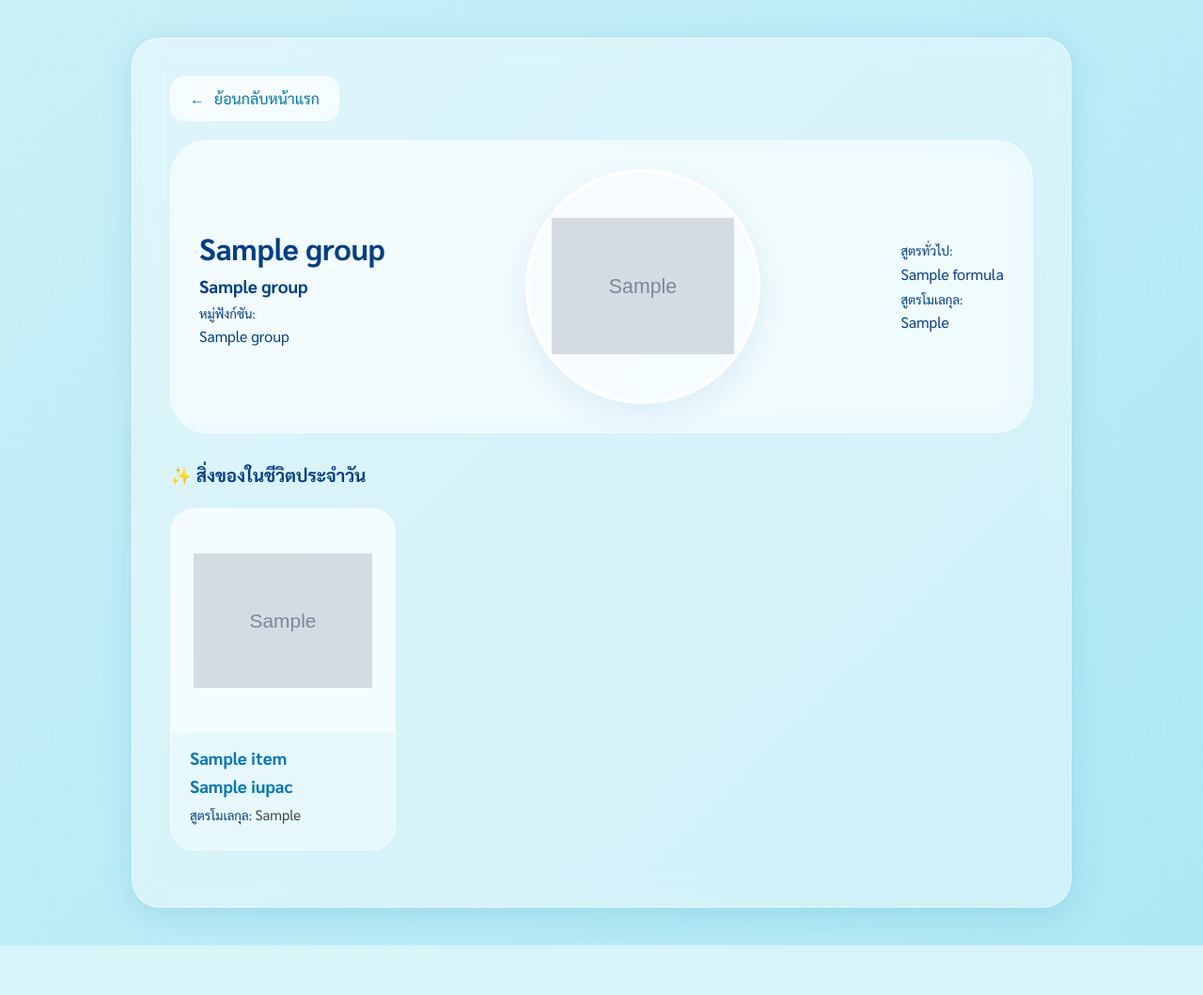
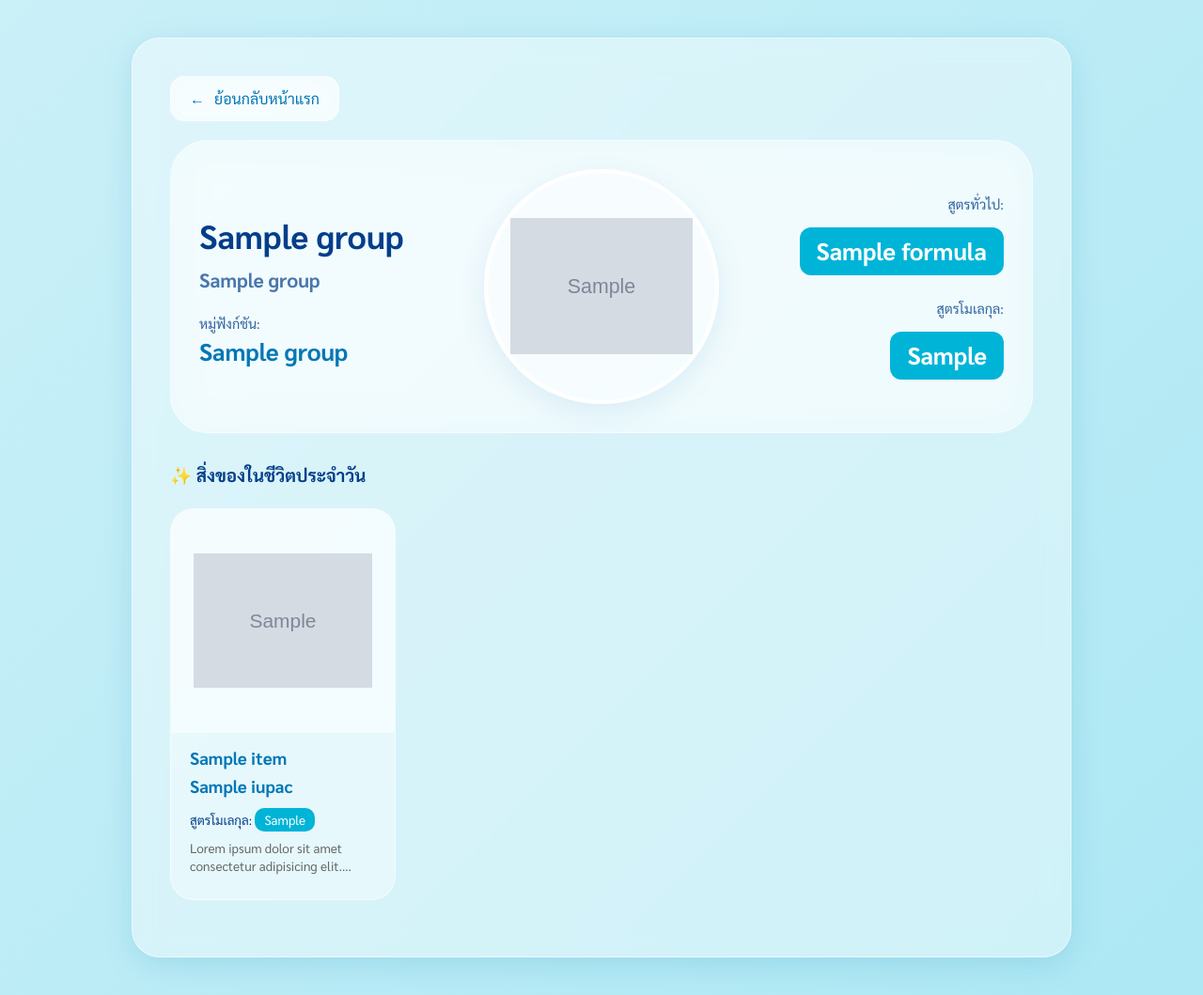
Before and after one commit to PhitchakornJalas/organic-chem-app, a Flask app: template app/templates/details.html in a window 1280 px wide. Shown: the whole page at 94% size. Before the commit the page ends 1006 px from the top, so only its background shows below. Run offline with Flask 3, Linux system fonts and the light colour scheme; the template is opened without the code that fills it: most values are stand-ins (such as "Sample title", 1, 10 or a date in 2020); grey boxes marked "Sample" are stand-in pictures.

Commit message:
update detailPage complete

```diff
--- a/app/static/css/details.css
+++ b/app/static/css/details.css
@@ -10,12 +10,38 @@
 
 .detail-header-content {
     display: flex;
-    justify-content: space-between;
+    justify-content: center; /* เปลี่ยนเป็นกึ่งกลาง */
     align-items: center;
     gap: 20px;
+    width: 100%;
 }
 
-.info-center { flex: 1.5; display: flex; justify-content: center; }
+/* บังคับให้ทั้ง 3 ส่วนมีสัดส่วนที่แน่นอน */
+.info-left {
+    flex: 1; /* กินพื้นที่ 1 ส่วน */
+    text-align: left;
+    /* ป้องกันข้อความยาวเกินจนดันรูป */
+    min-width: 0;
+}
+
+.info-center {
+    flex: 0 0 auto; /* ให้วงกลมขนาดคงที่ ไม่โดนบีบ ไม่โดนขยาย */
+    display: flex;
+    justify-content: center;
+    min-width: 300px; /* จองพื้นที่ให้วงกลมพอดีๆ */
+}
+
+.info-right {
+    flex: 1; /* กินพื้นที่ 1 ส่วน (เท่ากับฝั่งซ้าย) */
+    text-align: right;
+    min-width: 0;
+}
+
+/* เพิ่มเติม: จัดการเรื่องข้อความที่อาจจะยาวเกินไป */
+.info-left h1, .info-left h3 {
+    word-wrap: break-word;
+    overflow-wrap: break-word;
+}
 
 /* Circle & Animation */
 /* --- วงกลมรูปตรงกลาง (กลับมาใช้แบบ Hover Animation) --- */
--- a/app/static/css/style.css
+++ b/app/static/css/style.css
@@ -41,6 +41,16 @@ body {
     max-width: 1000px;
     padding: 40px;
     margin: 20px;
+}
+
+.formula-tag {
+    background: var(--accent-color);
+    color: white;
+    padding: 2px 10px;
+    border-radius: 10px;
+    font-size: 0.85rem;
+    display: inline-block;
+    margin-top: 5px;
 }
 
 /* Shared UI Components */
--- a/app/static/js/script.js
+++ b/app/static/js/script.js
@@ -8,11 +8,15 @@ function applySubscripts() {
   formulas.forEach(el => {
     let text = el.innerText;
 
-    // Regex ตัวนี้จะแบ่งงานเป็น 2 ส่วน:
-    // 1. ([A-Z][a-z]?) : จับตัวธาตุ (C, H, O)
-    // 2. ([0-9n]+(?:[+\-][0-9n]+)*) : จับตัวเลขหรือ n
-    //    และจะจับ + หรือ - ก็ต่อเมื่อมีตัวเลข/n ตามหลังต่อเท่านั้น
-    let formatted = text.replace(/([A-Z][a-z]?)([0-9n]+(?:[+\-][0-9n]+)*)/g, '$1<sub>$2</sub>');
+    // ปรับ Regex ใหม่:
+    // (?:[A-Z][a-z]?|\)) : ส่วนแรกให้จับ "ธาตุ" หรือ "วงเล็บปิด )"
+    // ([0-9n]+(?:[+\-][0-9n]+)*) : ส่วนที่สองจับตัวเลข/n/เครื่องหมาย เหมือนเดิม
+    let formatted = text.replace(/(?:([A-Z][a-z]?)|(\)))([0-9n]+(?:[+\-][0-9n]+)*)/g, function(match, element, bracket, subscript) {
+        // ถ้าเจอธาตุ ให้เอาธาตุมาต่อด้วยตัวห้อย
+        // ถ้าเจอวงเล็บ ให้เอาวงเล็บมาต่อด้วยตัวห้อย
+        let prefix = element ? element : bracket;
+        return prefix + '<sub>' + subscript + '</sub>';
+    });
 
     el.innerHTML = formatted;
   });
--- a/app/templates/details.html
+++ b/app/templates/details.html
@@ -4,7 +4,7 @@
 <head>
   <meta charset="UTF-8">
   <meta name="viewport" content="width=device-width, initial-scale=1.0">
-  <title>Organic Chem Explorer</title>
+  <title>{{ group.name_en }}</title>
 
   <link href="https://fonts.googleapis.com/css2?family=Sarabun:wght@300;400;700&display=swap" rel="stylesheet">
   <link rel="stylesheet" href="{{ url_for('static', filename='css/style.css') }}">
@@ -23,11 +23,13 @@
       <div class="detail-card main-info-card">
         <div class="detail-header-content">
           <div class="info-left">
-            <h1 class="title-th">{{ group.name_th }}</h1>
-            <h3 class="title-en">{{ group.name_en }}</h3>
+            <h1 class="title-th" style="font-size: 2.2rem; margin-bottom: 0.2rem;">{{ group.name_th }}</h1>
+            <h3 class="title-en" style="font-size: 1.3rem; opacity: 0.7; margin-bottom: 1.2rem;">{{ group.name_en }}
+            </h3>
             <div class="data-badge">
-              <small>หมู่ฟังก์ชัน:</small>
-              <p>{{ group.groupName }}</p>
+              <small style="font-size: 0.9rem; display: block; margin-bottom: 3px; opacity: 0.8;">หมู่ฟังก์ชัน:</small>
+              <p style="font-weight: bold; font-size: 1.6rem; color: var(--primary-color); line-height: 1.1;">{{
+                group.groupName }}</p>
             </div>
           </div>
 
@@ -38,13 +40,23 @@
           </div>
 
           <div class="info-right">
-            <div class="data-badge">
-              <small>สูตรทั่วไป:</small>
-              <p class="formula-render">{{ group.formula }}</p>
+            <div class="data-badge" style="margin-bottom: 1.5rem;">
+              <small style="font-size: 0.9rem; display: block; margin-bottom: 8px; opacity: 0.8;">สูตรทั่วไป:</small>
+              <div>
+                <span class="formula-tag" style="padding: 5px 18px; border-radius: 12px;">
+                  <span class="formula-render" style="font-size: 1.6rem; font-weight: bold;">{{ group.formula }}</span>
+                </span>
+              </div>
             </div>
             <div class="data-badge accent">
-              <small>สูตรโมเลกุล:</small>
-              <p class="formula-render">{{ group.molecularFormula }}</p>
+              <small style="font-size: 0.9rem; display: block; margin-bottom: 8px; opacity: 0.8;">สูตรโมเลกุล:</small>
+              <div>
+                <span class="formula-tag"
+                  style="padding: 5px 18px; border-radius: 12px; background: var(--accent-color);">
+                  <span class="formula-render" style="font-size: 1.6rem; font-weight: bold;">{{ group.molecularFormula
+                    }}</span>
+                </span>
+              </div>
             </div>
           </div>
         </div>
@@ -62,8 +74,11 @@
             <div class="card-content">
               <h4 class="item-title">{{ item.name_th }}</h4>
               <h3 class="item-title">{{ item.IUPAC }}</h3>
-              <small>สูตรโมเลกุล: <span class="formula-render item-formula">{{ item.molecularFormula }}</span></small>
-              <!-- <p class="item-usage">{{ item.usage }}</p> -->
+              <small>สูตรโมเลกุล: <span class="formula-tag"><span class="formula-render">{{ item.molecularFormula
+                    }}</span></span></small>
+              <p class="item-usage">Lorem ipsum dolor sit amet consectetur adipisicing elit. Labore dicta quae
+                reiciendis blanditiis autem quod voluptatum placeat repellendus repudiandae, eum explicabo nemo numquam
+                ad quo est quis incidunt cum dolorum.</p>
             </div>
           </div>
           {% endfor %}
```
Also changed, not shown: app/static/css/index.css (+0 -10 lines).
